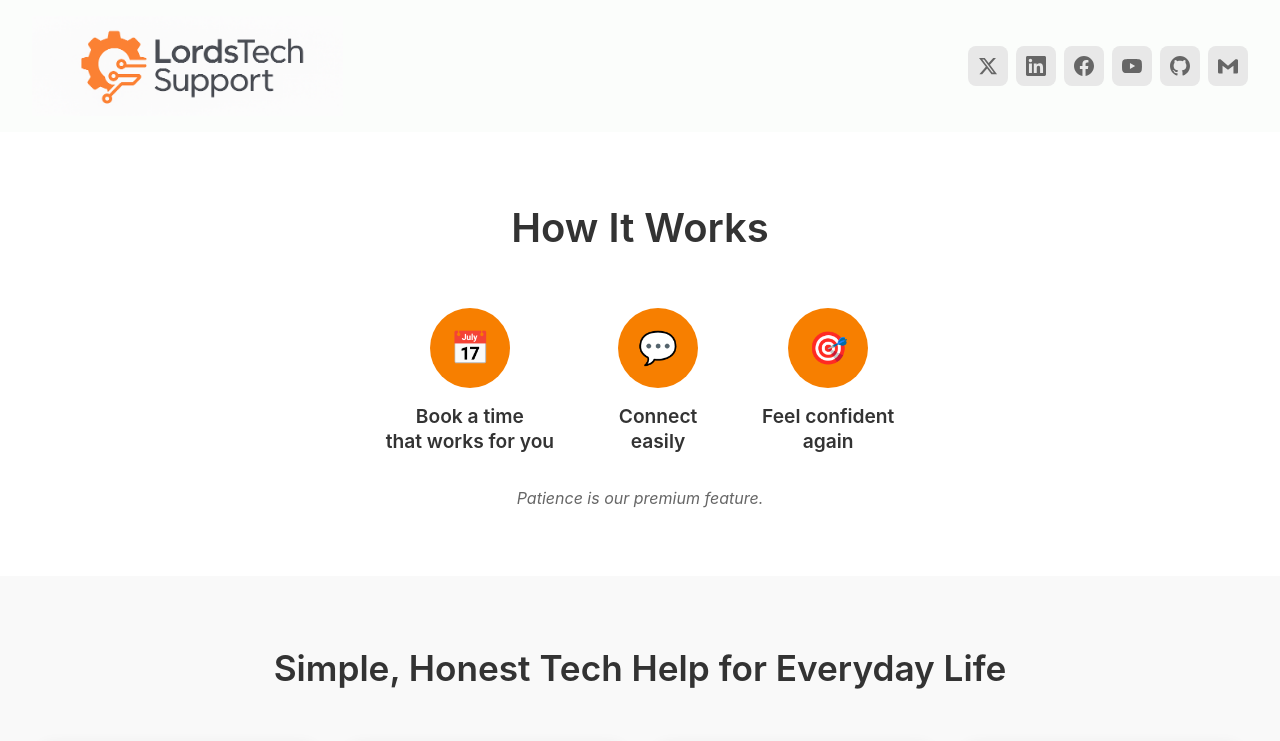
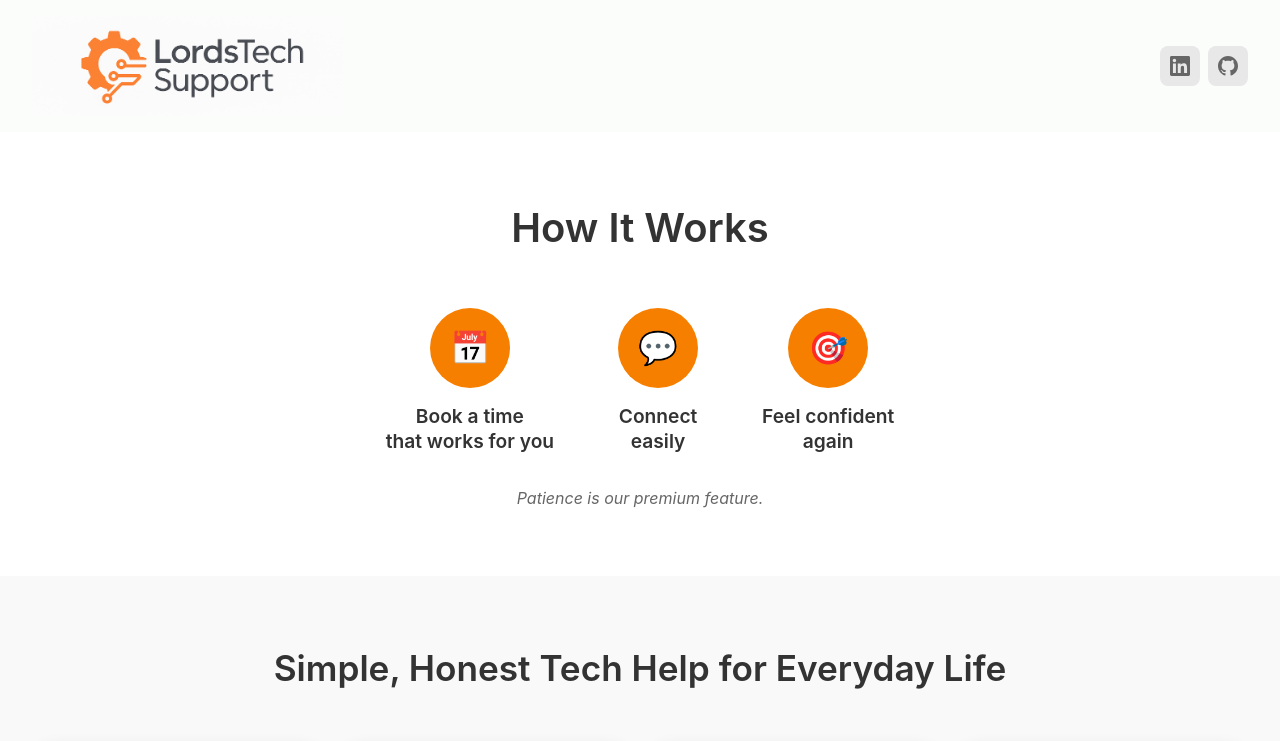
Before and after one commit to dkleo/lordstechsupport-firebase-site, a plain HTML site: page public/index.html in a window 1280 px wide. Shown: the top 741 px of the page. Drawn offline with Linux system fonts and the light colour scheme.

Commit message:
just show linkedin and github social icons for now

```diff
--- a/public/index.html
+++ b/public/index.html
@@ -12,36 +12,36 @@
     <header class="logo-header">
       <img src="logo.png" alt="Lords Tech Support Logo" class="header-logo" />
       <div class="social-buttons">
-        <a href="https://x.com/lordstechs" target="_blank" aria-label="X (Twitter)">
+        <!-- <a href="https://x.com/lordstechs" target="_blank" aria-label="X (Twitter)">
           <svg width="20" height="20" viewBox="0 0 24 24" fill="currentColor">
             <path d="M18.244 2.25h3.308l-7.227 8.26 8.502 11.24H16.17l-5.214-6.817L4.99 21.75H1.68l7.73-8.835L1.254 2.25H8.08l4.713 6.231zm-1.161 17.52h1.833L7.084 4.126H5.117z"/>
           </svg>
-        </a>
+        </a>  -->
         <a href="https://www.linkedin.com/in/dereklords/" target="_blank" aria-label="LinkedIn">
           <svg width="20" height="20" viewBox="0 0 24 24" fill="currentColor">
             <path d="M20.447 20.452h-3.554v-5.569c0-1.328-.027-3.037-1.852-3.037-1.853 0-2.136 1.445-2.136 2.939v5.667H9.351V9h3.414v1.561h.046c.477-.9 1.637-1.85 3.37-1.85 3.601 0 4.267 2.37 4.267 5.455v6.286zM5.337 7.433c-1.144 0-2.063-.926-2.063-2.065 0-1.138.92-2.063 2.063-2.063 1.14 0 2.064.925 2.064 2.063 0 1.139-.925 2.065-2.064 2.065zm1.782 13.019H3.555V9h3.564v11.452zM22.225 0H1.771C.792 0 0 .774 0 1.729v20.542C0 23.227.792 24 1.771 24h20.451C23.2 24 24 23.227 24 22.271V1.729C24 .774 23.2 0 22.222 0h.003z"/>
           </svg>
         </a>
-        <a href="https://www.facebook.com/derekklords" target="_blank" aria-label="Facebook">
+        <!-- <a href="https://www.facebook.com/derekklords" target="_blank" aria-label="Facebook">
           <svg width="20" height="20" viewBox="0 0 24 24" fill="currentColor">
             <path d="M24 12.073c0-6.627-5.373-12-12-12s-12 5.373-12 12c0 5.99 4.388 10.954 10.125 11.854v-8.385H7.078v-3.47h3.047V9.43c0-3.007 1.792-4.669 4.533-4.669 1.312 0 2.686.235 2.686.235v2.953H15.83c-1.491 0-1.956.925-1.956 1.874v2.25h3.328l-.532 3.47h-2.796v8.385C19.612 23.027 24 18.062 24 12.073z"/>
           </svg>
-        </a>
-        <a href="https://www.youtube.com/@lordstechsupport" target="_blank" aria-label="YouTube">
+        </a>   -->
+<!--         <a href="https://www.youtube.com/@lordstechsupport" target="_blank" aria-label="YouTube">
           <svg width="20" height="20" viewBox="0 0 24 24" fill="currentColor">
             <path d="M23.498 6.186a3.016 3.016 0 0 0-2.122-2.136C19.505 3.545 12 3.545 12 3.545s-7.505 0-9.377.505A3.017 3.017 0 0 0 .502 6.186C0 8.07 0 12 0 12s0 3.93.502 5.814a3.016 3.016 0 0 0 2.122 2.136c1.871.505 9.376.505 9.376.505s7.505 0 9.377-.505a3.015 3.015 0 0 0 2.122-2.136C24 15.93 24 12 24 12s0-3.93-.502-5.814zM9.545 15.568V8.432L15.818 12l-6.273 3.568z"/>
           </svg>
-        </a>
+        </a> -->
         <a href="https://github.com/Lords-Tech-Support" target="_blank" aria-label="GitHub">
           <svg width="20" height="20" viewBox="0 0 24 24" fill="currentColor">
             <path d="M12 0c-6.626 0-12 5.373-12 12 0 5.302 3.438 9.8 8.207 11.387.599.111.793-.261.793-.577v-2.234c-3.338.726-4.033-1.416-4.033-1.416-.546-1.387-1.333-1.756-1.333-1.756-1.089-.745.083-.729.083-.729 1.205.084 1.839 1.237 1.839 1.237 1.07 1.834 2.807 1.304 3.492.997.107-.775.418-1.305.762-1.604-2.665-.305-5.467-1.334-5.467-5.931 0-1.311.469-2.381 1.236-3.221-.124-.303-.535-1.524.117-3.176 0 0 1.008-.322 3.301 1.23.957-.266 1.983-.399 3.003-.404 1.02.005 2.047.138 3.006.404 2.291-1.552 3.297-1.23 3.297-1.23.653 1.653.242 2.874.118 3.176.77.84 1.235 1.911 1.235 3.221 0 4.609-2.807 5.624-5.479 5.921.43.372.823 1.102.823 2.222v3.293c0 .319.192.694.801.576 4.765-1.589 8.199-6.086 8.199-11.386 0-6.627-5.373-12-12-12z"/>
           </svg>
         </a>
-        <a href="mailto:dkleo@me.com" aria-label="Email">
+<!--         <a href="mailto:dkleo@me.com" aria-label="Email">
           <svg width="20" height="20" viewBox="0 0 24 24" fill="currentColor">
             <path d="M24 5.457v13.909c0 .904-.732 1.636-1.636 1.636h-3.819V11.73L12 16.64l-6.545-4.91v9.273H1.636A1.636 1.636 0 0 1 0 19.366V5.457c0-.904.732-1.636 1.636-1.636h1.363L12 11.64l9.001-7.819h1.363c.904 0 1.636.732 1.636 1.636z"/>
           </svg>
-        </a>
+        </a>  -->
       </div>
     </header>
 
```
